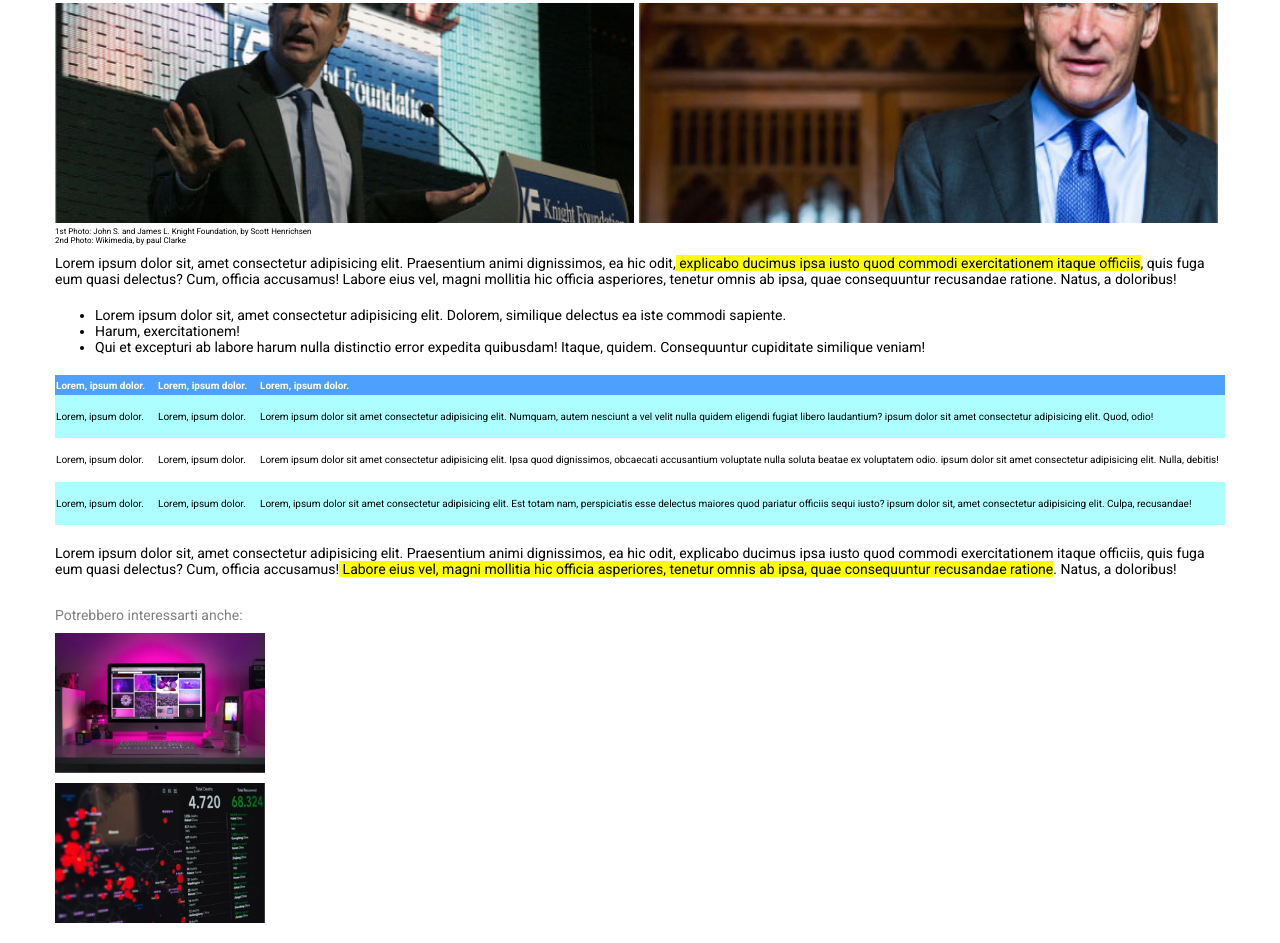
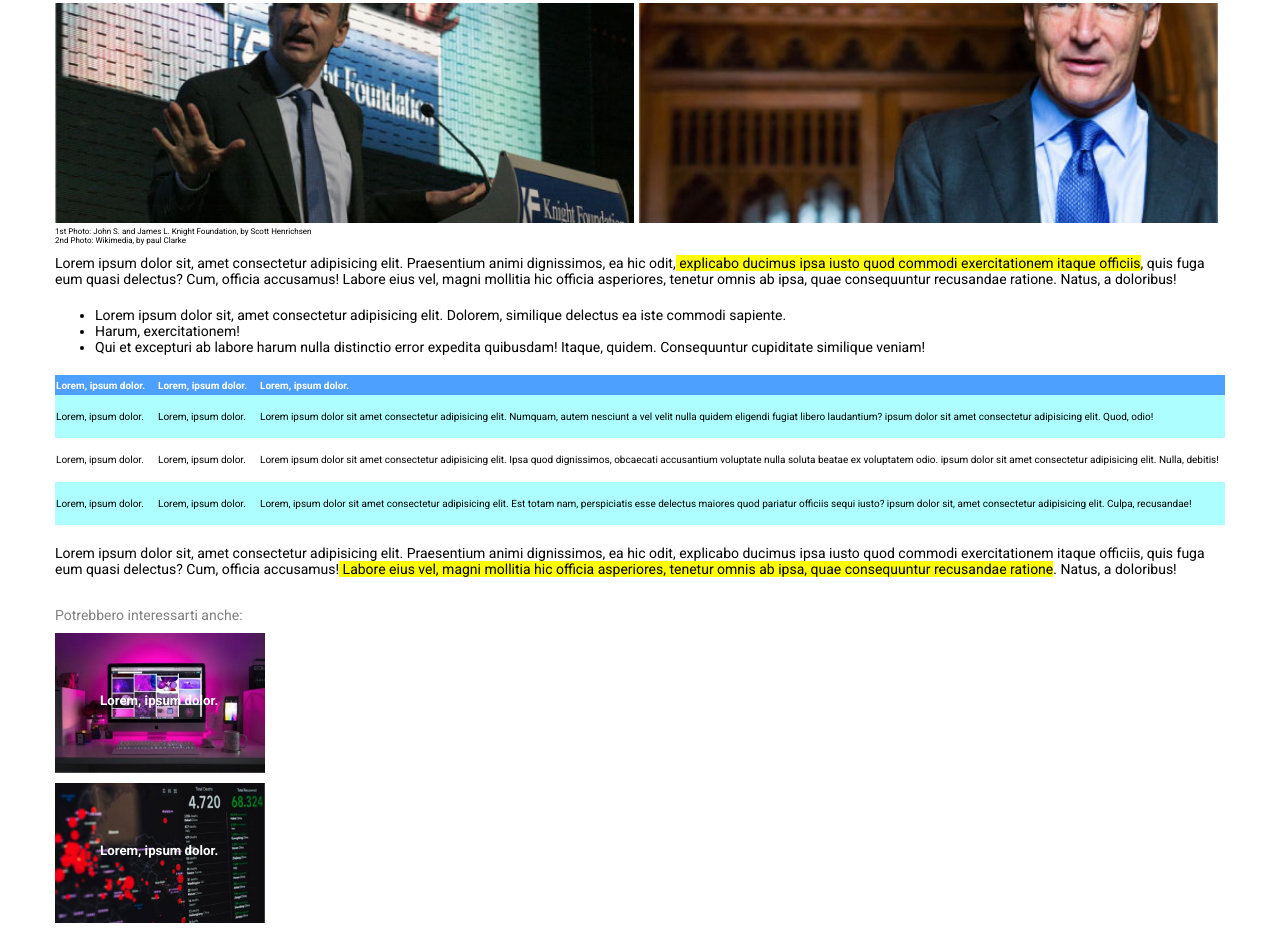
Before and after one commit to coluccifrancesco/html-css-booleaner, a plain HTML site: page index.html in a window 1280 px wide. Shown: the part 240-1183 px from the top of the page. Drawn offline with Linux system fonts and the light colour scheme; files whose address does not match are found by name.

Commit message:
aggiunto lorem sugli ad

```diff
--- a/index.html
+++ b/index.html
@@ -86,8 +86,12 @@
             <div class="margin-div">
                 <p class="little-gray-p">Potrebbero interessarti anche:</p>
 
-                    <div class="footer-ada"></div>
-                    <div class="footer-adb"></div>
+                    <div class="footer-ada">
+                        <h5 class="h5-ad">Lorem, ipsum dolor.</h5>
+                    </div>
+                    <div class="footer-adb">
+                        <h5 class="h5-ad">Lorem, ipsum dolor.</h5>
+                    </div>
 
             </div>
         </footer>
--- a/style/style.css
+++ b/style/style.css
@@ -124,7 +124,6 @@
     height: 140px;
     width: 100%px;
     margin-top: 10px;
-    cursor: pointer;
 }
 
 .footer-adb{
@@ -134,5 +133,11 @@
     height: 140px;
     width: 100%px;
     margin-top: 10px;
+}
+
+.h5-ad{
+    color: white;
     cursor: pointer;
+    padding-left: 45px;
+    padding-top: 60px;
 }
```
